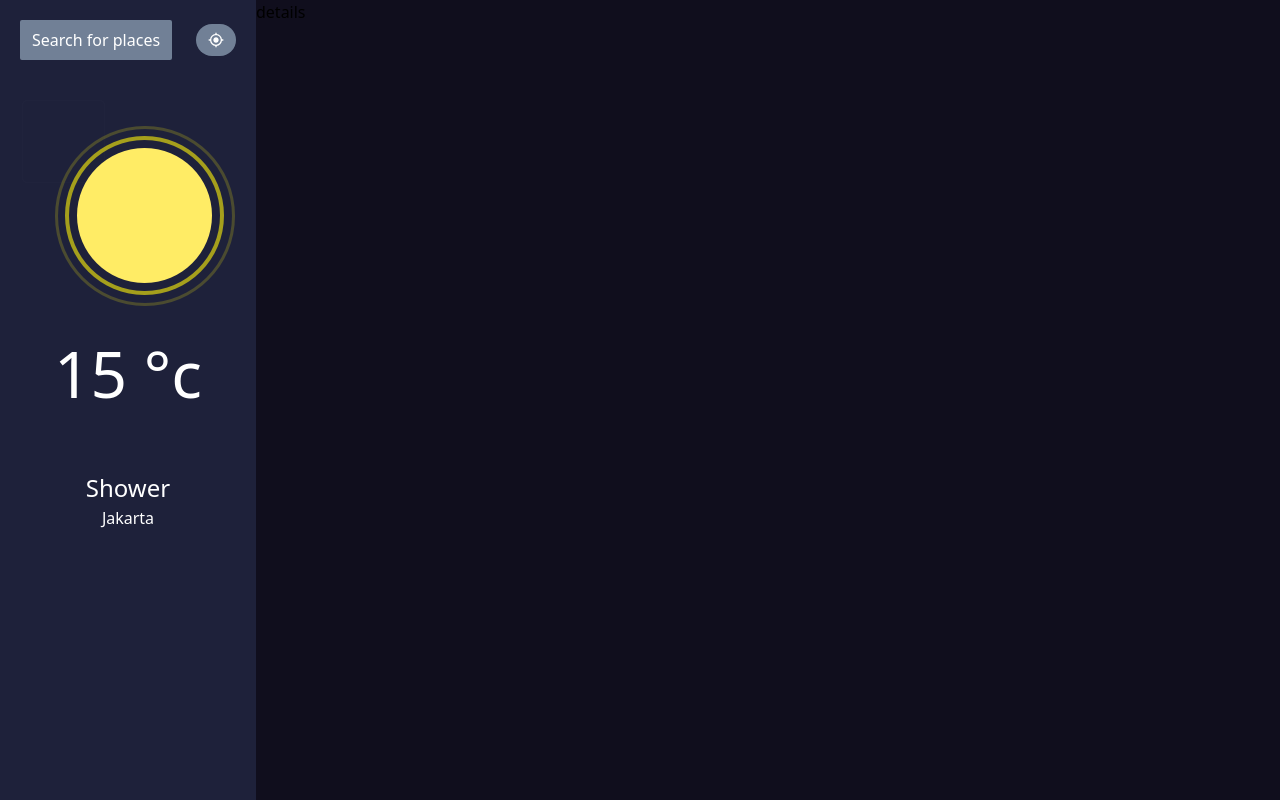
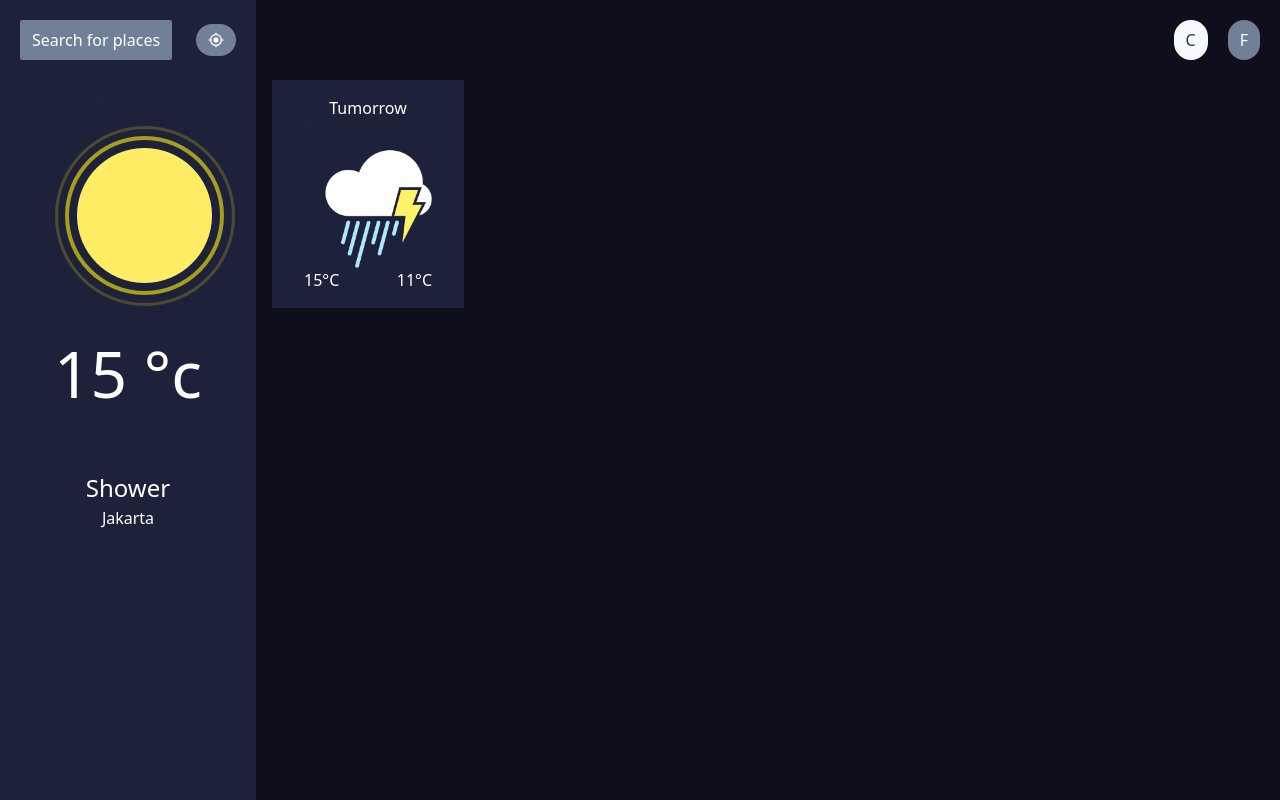
Before and after one commit to rahulsya/devChallengsWheaterApp, a React (Create React App) app: page / in a window 1280 px wide. Built offline with nearby package versions, Linux system fonts and the light colour scheme; no server answers.

Commit message:
modified some components and api

```diff
--- a/src/App.js
+++ b/src/App.js
@@ -2,31 +2,43 @@
 
 // components
 import SideBar from './components/SideBar'
+import MainContent from './components/MainContent'
 
 import {getBylocation,getByLocationId} from './api/getApiWheater'
 import {InfoLocationConxtex} from './context/infoLocation-context'
+import useLocation from './hooks/location'
 
 function App() {
 
-  const {location,setLocation}=React.useContext(InfoLocationConxtex)
+//   const {location,setLocation}=React.useContext(InfoLocationConxtex)
+//   const {latitude,longitude}=useLocation()
 
-  React.useEffect(()=>{
-    getBylocation('-6.2706','106.8849')
-    .then(response=>setLocation(response.data[0]))
-    .catch(err=>console.log(err.message))
+//   const[dailyWheater,setDailyWheater]=React.useState([])
 
-    console.log('call');
-  },[setLocation])
+//   React.useEffect(()=>{
+//     if (latitude && longitude) {
+//       getBylocation(latitude ,longitude)
+//       .then(response=>setLocation(response.data[0]))
+//       .catch(err=>console.log(err.message))
+//     }
+//   },[setLocation,latitude,longitude])
 
 
+// React.useEffect(()=>{
+//   if (location.woeid) {
+//     getByLocationId(location.woeid)
+//     .then(response=>setDailyWheater(response.data.consolidated_weather))
+//     .catch(err=>console.log(err))
+//   }
+// },[location.woeid])
 
   return (
     <div className="flex flex-col lg:flex-row">
       <div className="w-full lg:w-3/12 bg-liteBlue h-auto lg:h-screen">
         <SideBar/>
       </div>
-      <div className="w-full bg-darkBlue h-screen">
-        details
+      <div className="w-full bg-darkBlue h-auto lg:h-screen">
+        <MainContent data="hehe"/>
       </div>
     </div>
   );
--- a/src/api/getApiWheater.js
+++ b/src/api/getApiWheater.js
@@ -12,5 +12,5 @@
 }
 
 export const getBySearch=(keyword)=>{
-    return Axios.get(`${CORS_URL}/${BASE_URL}/seacrh/?query=${keyword}`)
+    return Axios.get(`${CORS_URL}/${BASE_URL}/search/?query=${keyword}`)
 }
--- a/src/components/SideBar/index.js
+++ b/src/components/SideBar/index.js
@@ -3,7 +3,8 @@
 import Clear from '../../assets/images/Clear.png'
 
 import Button from '../Button'
-export default function index() {
+
+export default function SideBar() {
     return (
         <div className="container mx-auto px-5">
             {/* search place */}
--- a/src/context/infoLocation-context.js
+++ b/src/context/infoLocation-context.js
@@ -6,6 +6,7 @@
 
     const [location,setLocation]=React.useState([])
 
+
     return (
         <InfoLocationConxtex.Provider value={{location,setLocation}}>
             {children}
```
Also changed, not shown: 1 other file (tests, documents, lock files or other folders).
